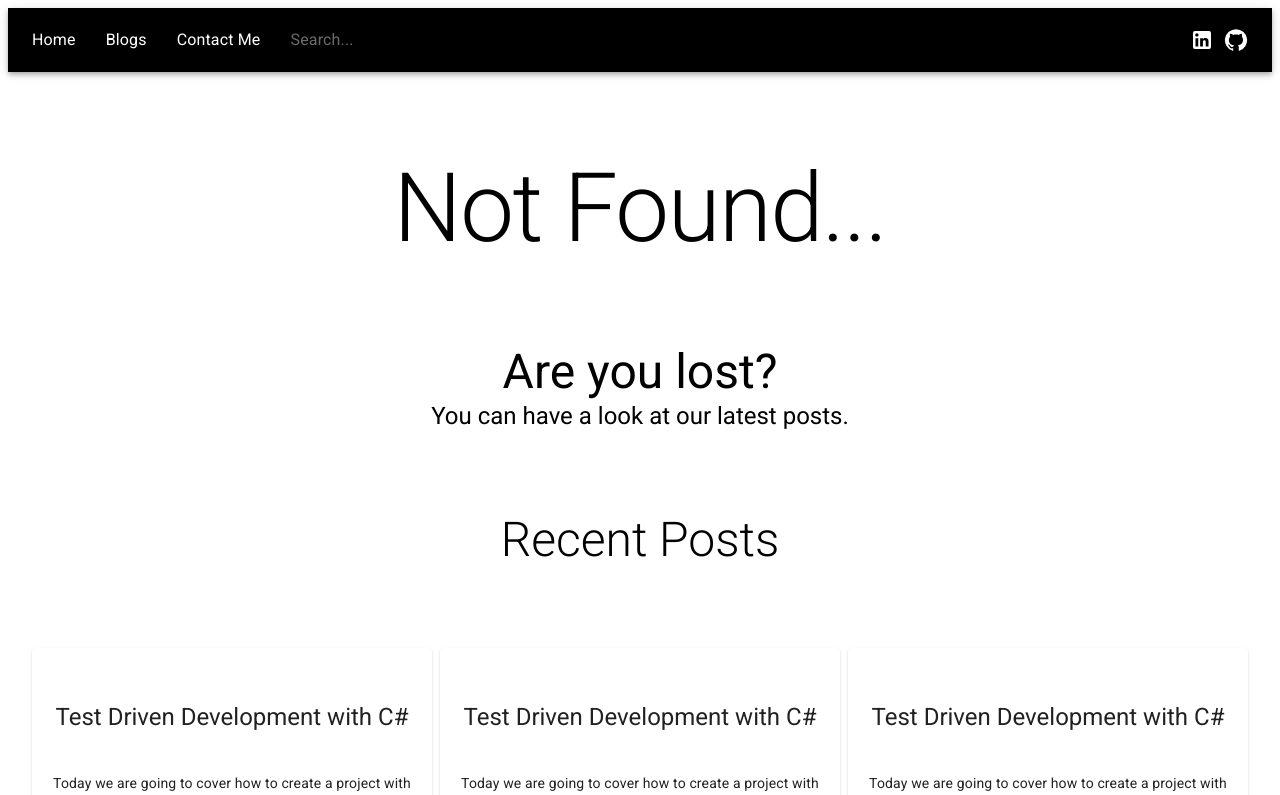
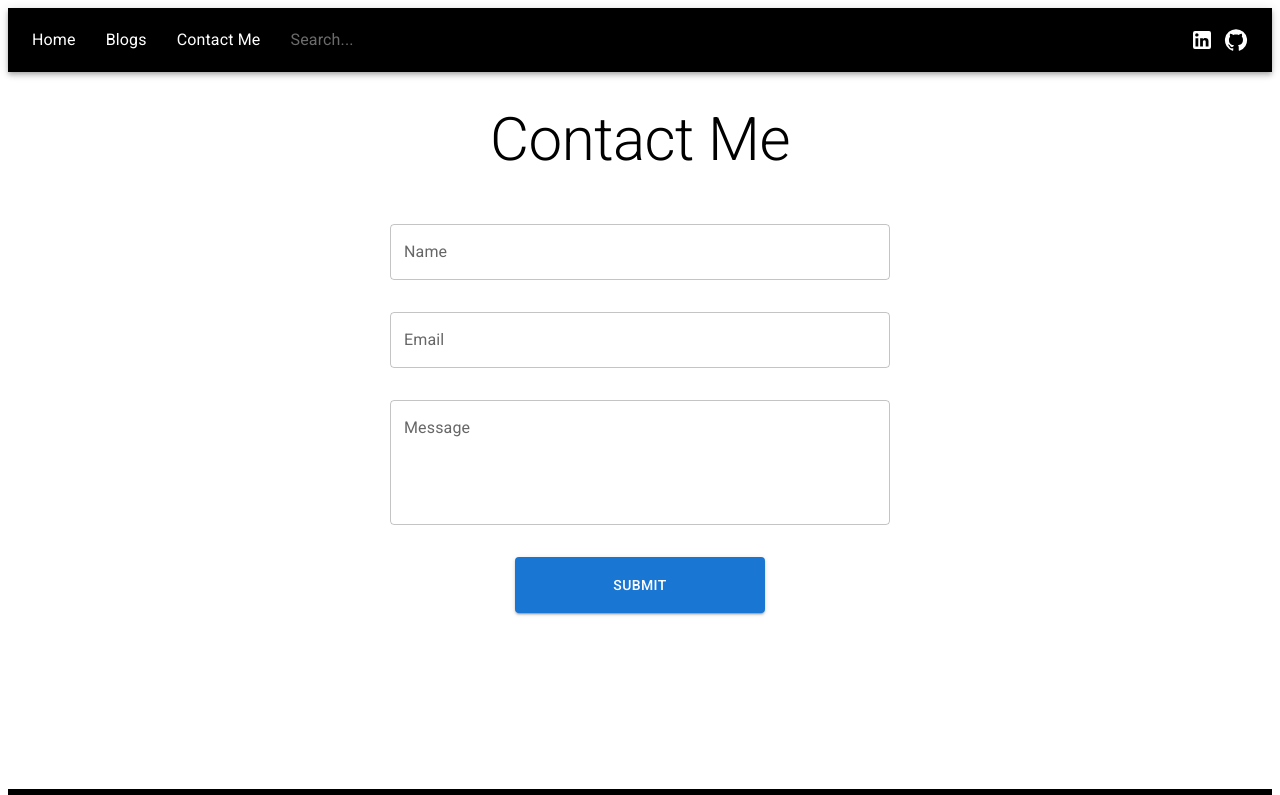
Before and after one commit to kasarci/react-blog-UI, a React (Create React App) app: page /contact in a window 1280 px wide. Shown: the top 795 px of the page. Built offline with nearby package versions, Linux system fonts and the light colour scheme.

Commit message:
Contact me page added.

```diff
--- a/src/App.tsx
+++ b/src/App.tsx
@@ -5,6 +5,7 @@ import Home from "./pages/Home";
 import Post from "./pages/Post";
 import NotFound from "./pages/NotFound";
 import Blogs from "./pages/Blogs";
+import ContactMe from "./pages/ContactMe";
 
 function App() {
   return (
@@ -16,6 +17,7 @@ function App() {
           <Route path="/" element={ <Home /> } />
           <Route path="/blogs" element={ <Blogs /> } />
           <Route path="/post" element={ <Post /> } />
+          <Route path="/contact" element={ <ContactMe /> } />
           <Route path="*" element={ <NotFound /> } />
         </Routes>
 
--- /dev/null
+++ b/src/pages/ContactMe.tsx
@@ -0,0 +1,62 @@
+import React from "react";
+import TextField from "@mui/material/TextField";
+import Button from "@mui/material/Button";
+import { Typography } from "@mui/material";
+
+const ContactMe: React.FC = () => {
+  return (
+    <>
+      <Typography variant='h2' style={{ textAlign: "center", padding:'2rem' }}>Contact Me</Typography>
+      <form style={{
+        display: "flex",
+        flexDirection: "column",
+        alignItems: "center",
+        maxWidth: "500px",
+        margin: "0 auto"
+      }} noValidate autoComplete="off">
+        <TextField
+          style={{
+            margin: "1rem",
+            width: "100%",
+          }}
+          id="name"
+          label="Name"
+          margin="normal"
+        />
+        <TextField
+          style={{
+            margin: "1rem",
+            width: "100%",
+          }}
+          id="email"
+          label="Email"
+          margin="normal"
+        />
+        <TextField
+          style={{
+            margin: "1rem",
+            width: "100%",
+          }}
+          id="message"
+          label="Message"
+          multiline
+          rows="4"
+          margin="normal"
+        />
+        <Button
+          variant="contained"
+          color="primary"
+          style={{
+            margin: "1rem",
+            width: "50%",
+            height: '3.5rem'
+          }}
+        >
+          Submit
+        </Button>
+      </form>
+    </>
+  );
+};
+
+export default ContactMe;
```
